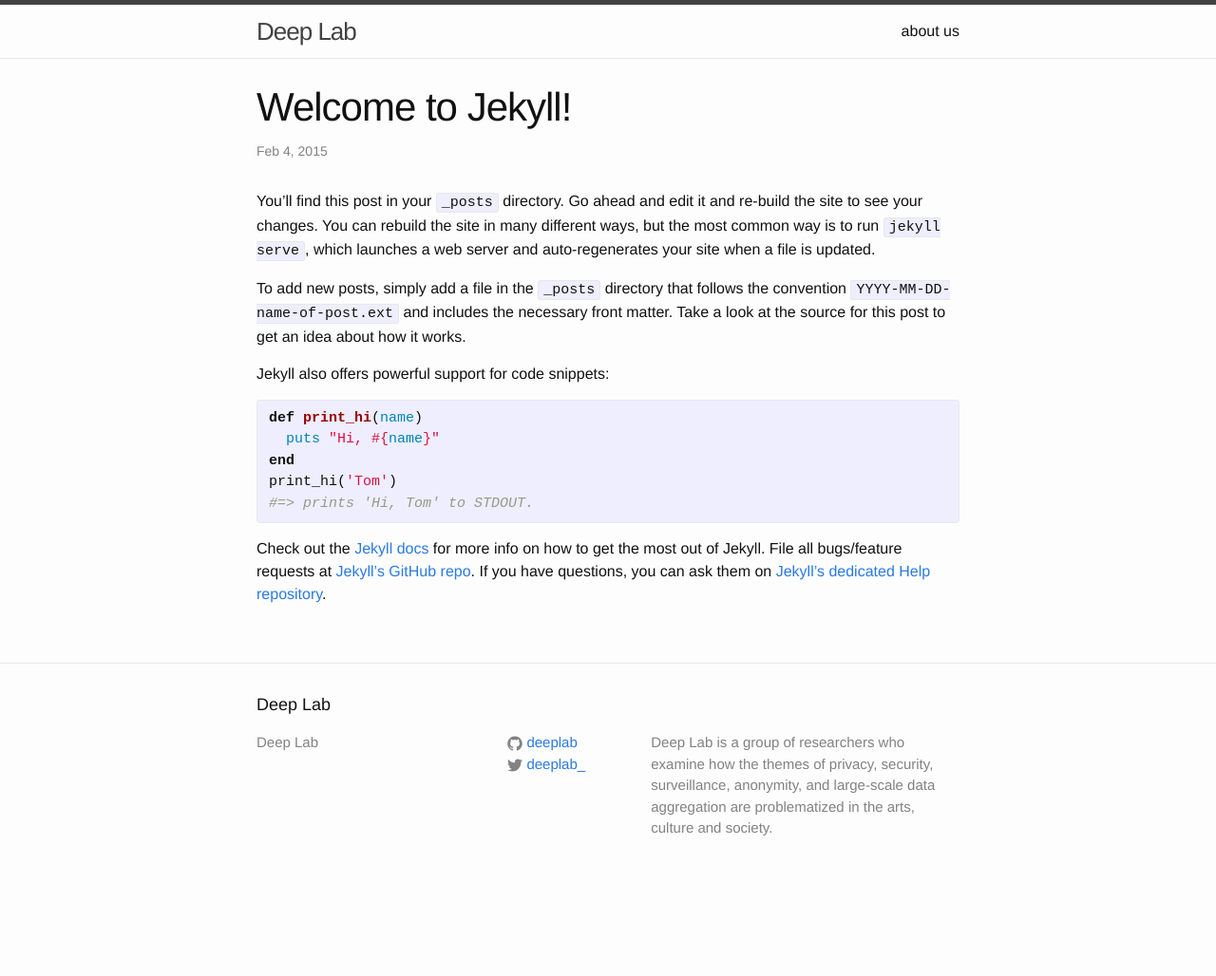
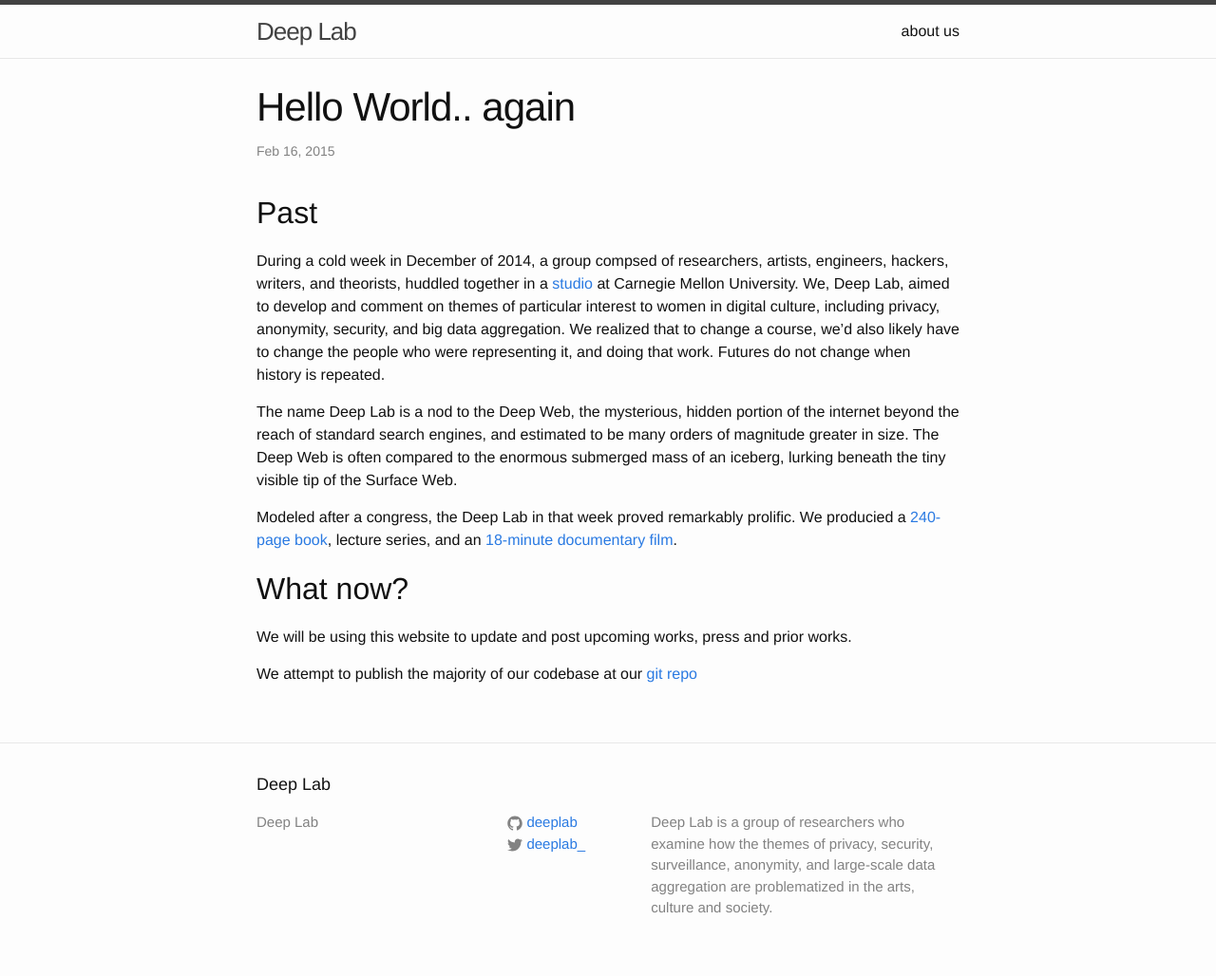
Before and after one commit to DeepLab/deeplab.github.io, a Jekyll site: the page built from _posts/2015-02-04-welcome-to-jekyll.markdown, in a window 1280 px wide. Shown: the whole page at 95% size. Built offline with Jekyll 4.4.1, drawn with Linux system fonts in a browser that asks for light colours; Markdown is read by kramdown in place of the engine named in the settings; before the commit the page ends 944 px from its top, so only the background shows below that.

Commit message:
Update 2015-02-04-welcome-to-jekyll.markdown
create intital intro post.

```diff
--- a/_posts/2015-02-04-welcome-to-jekyll.markdown
+++ b/_posts/2015-02-04-welcome-to-jekyll.markdown
@@ -1,25 +1,19 @@
 ---
 layout: post
-title:  "Welcome to Jekyll!"
-date:   2015-02-04 09:15:19
-categories: jekyll update
+title:  "Hello World.. again"
+date:   2015-02-16 09:15:19
+categories: info
 ---
-You’ll find this post in your `_posts` directory. Go ahead and edit it and re-build the site to see your changes. You can rebuild the site in many different ways, but the most common way is to run `jekyll serve`, which launches a web server and auto-regenerates your site when a file is updated.
+## Past ##
 
-To add new posts, simply add a file in the `_posts` directory that follows the convention `YYYY-MM-DD-name-of-post.ext` and includes the necessary front matter. Take a look at the source for this post to get an idea about how it works.
+During a cold week in December of 2014, a group compsed of researchers, artists, engineers, hackers, writers, and theorists, huddled together in a [studio](http://studioforcreativeinquiry.org/projects/deep-lab) at Carnegie Mellon University. We, Deep Lab, aimed to develop and comment on themes of particular interest to women in digital culture, including privacy, anonymity, security, and big data aggregation. We realized that to change a course, we'd also likely have to change the people who were representing it, and doing that work. Futures do not change when history is repeated.
 
-Jekyll also offers powerful support for code snippets:
+The name Deep Lab is a nod to the Deep Web, the mysterious, hidden portion of the internet beyond the reach of standard search engines, and estimated to be many orders of magnitude greater in size. The Deep Web is often compared to the enormous submerged mass of an iceberg, lurking beneath the tiny visible tip of the Surface Web.
 
-{% highlight ruby %}
-def print_hi(name)
-  puts "Hi, #{name}"
-end
-print_hi('Tom')
-#=> prints 'Hi, Tom' to STDOUT.
-{% endhighlight %}
+Modeled after a congress, the Deep Lab in that week proved remarkably prolific. We producied a [240-page book](http://studioforcreativeinquiry.org/publications/deep-lab-book), lecture series, and an [18-minute documentary film](http://motherboard.vice.com/en_ca/read/the-all-women-hacker-collective-making-art-about-the-post-snowden-age).
 
-Check out the [Jekyll docs][jekyll] for more info on how to get the most out of Jekyll. File all bugs/feature requests at [Jekyll’s GitHub repo][jekyll-gh]. If you have questions, you can ask them on [Jekyll’s dedicated Help repository][jekyll-help].
+## What now? ##
 
-[jekyll]:      http://jekyllrb.com
-[jekyll-gh]:   https://github.com/jekyll/jekyll
-[jekyll-help]: https://github.com/jekyll/jekyll-help
+We will be using this website to update and post upcoming works, press and prior works.
+
+We attempt to publish the majority of our codebase at our [git repo](https://github.com/DeepLab)
```
